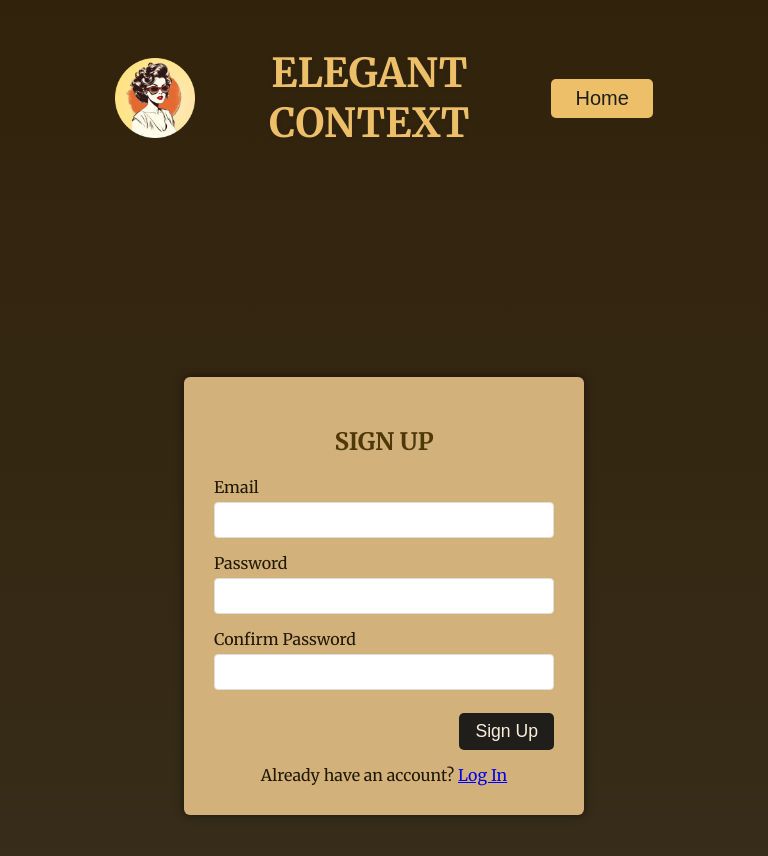
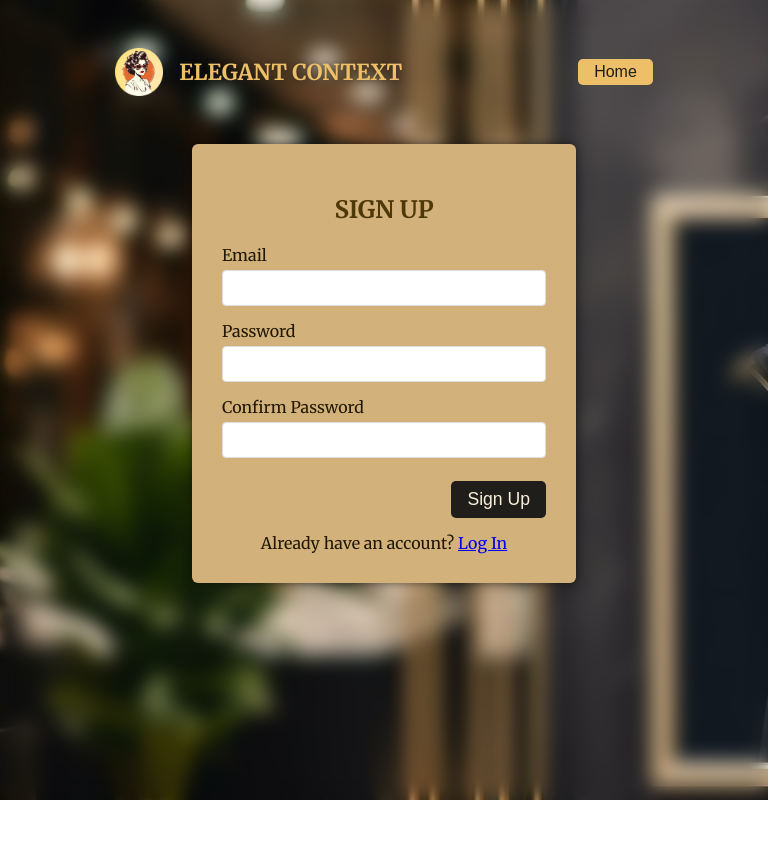
Before and after one commit to SpoorthiN28/shopping-cart, a React (Vite) app: page /signup in a window 768 px wide. Shown: the top 856 px of the page. After the commit the page ends 800 px from the top, so only its background shows below. Built offline with nearby package versions, Linux system fonts and the light colour scheme; no server answers.

Commit message:
added responsive design

```diff
--- a/src/components/Authentication/Modal.module.css
+++ b/src/components/Authentication/Modal.module.css
@@ -2,8 +2,6 @@
   display: flex;
   justify-content: center;
   align-items: center;
-  min-height: 100vh;
-  padding: 20px;
 }
 
 .modal {
@@ -88,6 +86,12 @@
 
 @media (max-width: 600px) {
   .modal {
-    width: 80%;
+    width: 50%;
   }
 }
+
+@media (max-width: 1024px) and (min-width: 601px) {
+  .modal {
+    width: 50%;
+  }
+}
--- a/src/components/Shopping/CartModal/CartModal.module.css
+++ b/src/components/Shopping/CartModal/CartModal.module.css
@@ -54,6 +54,12 @@
 
 @media (max-width: 600px) {
   .modal {
-    width: 80%;
+    width: 60%;
   }
 }
+
+@media (max-width: 1024px) and (min-width: 601px) {
+  .modal {
+    width: 60%;
+  }
+}
--- a/src/components/Shopping/Header/Header.jsx
+++ b/src/components/Shopping/Header/Header.jsx
@@ -33,10 +33,6 @@ export default function Header({ logout }) {
     navigate('/');
   }
 
-  function handleCheckout() {
-
-  }
-
   const modal = useRef();
   const { items } = useContext(CartContext);
 
@@ -52,7 +48,7 @@ export default function Header({ logout }) {
     modalActions = (
       <>
         <button>Close</button>
-        <button onClick={handleCheckout}>Checkout</button>
+        <button>Checkout</button>
       </>
     );
   }
--- a/src/components/Shopping/Header/Header.module.css
+++ b/src/components/Shopping/Header/Header.module.css
@@ -46,3 +46,14 @@
     padding: 0.25rem 1rem;
   }
 }
+
+@media (max-width: 1024px) and (min-width: 601px) {
+  .mainTitle img {
+    width: 3rem;
+    margin-right: 1rem;
+  }
+  .mainHeader button {
+    font-size: 1rem;
+    padding: 0.25rem 1rem;
+  }
+}
--- a/src/components/Shopping/Home.jsx
+++ b/src/components/Shopping/Home.jsx
@@ -2,10 +2,12 @@ import Header from "./Header/Header";
 
 export default function Home() {
   return (
-    <div>
+    <>
       <Header />
-      <h2>Welcome!</h2>
-      <h3>Browse all our elegant clothing</h3>
-    </div>
+      <div className="homePage">
+        <h2>Welcome!</h2>
+        <h3>Browse all our elegant clothing</h3>
+      </div>
+    </>
   );
 }
--- a/src/components/Shopping/Shop/Shop.module.css
+++ b/src/components/Shopping/Shop/Shop.module.css
@@ -5,7 +5,7 @@
 
 .shop h2 {
   font-size: 1.5rem;
-  color: #a59b8b;
+  color: #dfd1bb;
   text-transform: uppercase;
   margin-bottom: 2rem;
 }
--- a/src/index.css
+++ b/src/index.css
@@ -9,7 +9,11 @@ body {
   font-family: 'Merriweather', serif;
   -webkit-font-smoothing: antialiased;
   -moz-osx-font-smoothing: grayscale;
-  background: linear-gradient(#31220b, #382e1b);
+  background-image: url(./assets/background1.jpg);
+  backdrop-filter: blur(10px);
+  background-size: cover;
+  background-repeat: no-repeat;
+  height: 100%;
   color: #f3e7d4;
   min-height: 100vh;
 }
@@ -27,6 +31,10 @@ h2,
 h3 {
   text-align: center;
   margin-bottom: 20px;
+}
+
+.homePage {
+  margin-top: 5rem;
 }
 
 #checkout {
@@ -70,8 +78,8 @@ h3 {
   }
 }
 
-@media (max-width: 600px) {
+@media (max-width: 1024px) {
   h1 {
-    font-size: 18px;
+    font-size: 22px;
   }
 }
```
Also changed, not shown: src/assets/background.jpg (added), src/assets/background1.jpg (added).
